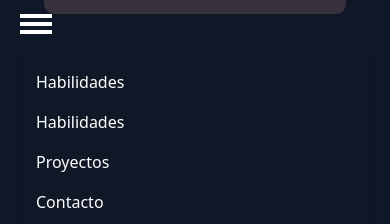
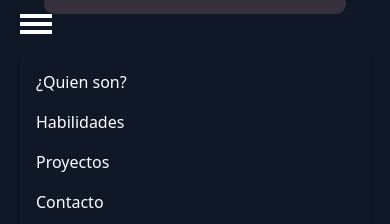
Before and after one commit to Vixtinity/portfolioreact, a React (Vite) app: page / in a window 390 px wide. Both pictures are taken after a click on the label 36 px from the left and 160 px from the top of the page. Shown: the part 134-358 px from the top of the page. Built offline with nearby package versions, Linux system fonts and the light colour scheme.

Commit message:
fix nav telefono

```diff
--- a/src/components/Header.tsx
+++ b/src/components/Header.tsx
@@ -81,24 +81,24 @@ const Header: React.FC<HeaderProps> = () => {
 
         <ul className="peer-checked:block hidden mt-4 space-y-4 bg-custom p-4 rounded-md shadow-md">
           <li>
+          <Link to="/" className="block text-white hover:text-gray-300">
+              ¿Quien son?
+          </Link>
+          </li>
+          <li>
           <Link to="/habilidad" className="block text-white hover:text-gray-300">
               Habilidades
-            </Link>
+          </Link>
           </li>
           <li>
-            <a href="/habilidad" className="block text-white hover:text-gray-300">
-              Habilidades
-            </a>
+          <Link to="/proyectos" className="block text-white hover:text-gray-300">
+              Proyectos
+          </Link>
           </li>
           <li>
-            <a href="/proyectos" className="block text-white hover:text-gray-300">
-              Proyectos
-            </a>
-          </li>
-          <li>
-            <a href="/contacto" className="block text-white hover:text-gray-300">
+          <Link to="/contacto" className="block text-white hover:text-gray-300">
               Contacto
-            </a>
+          </Link>
           </li>
         </ul>
       </div>
```
